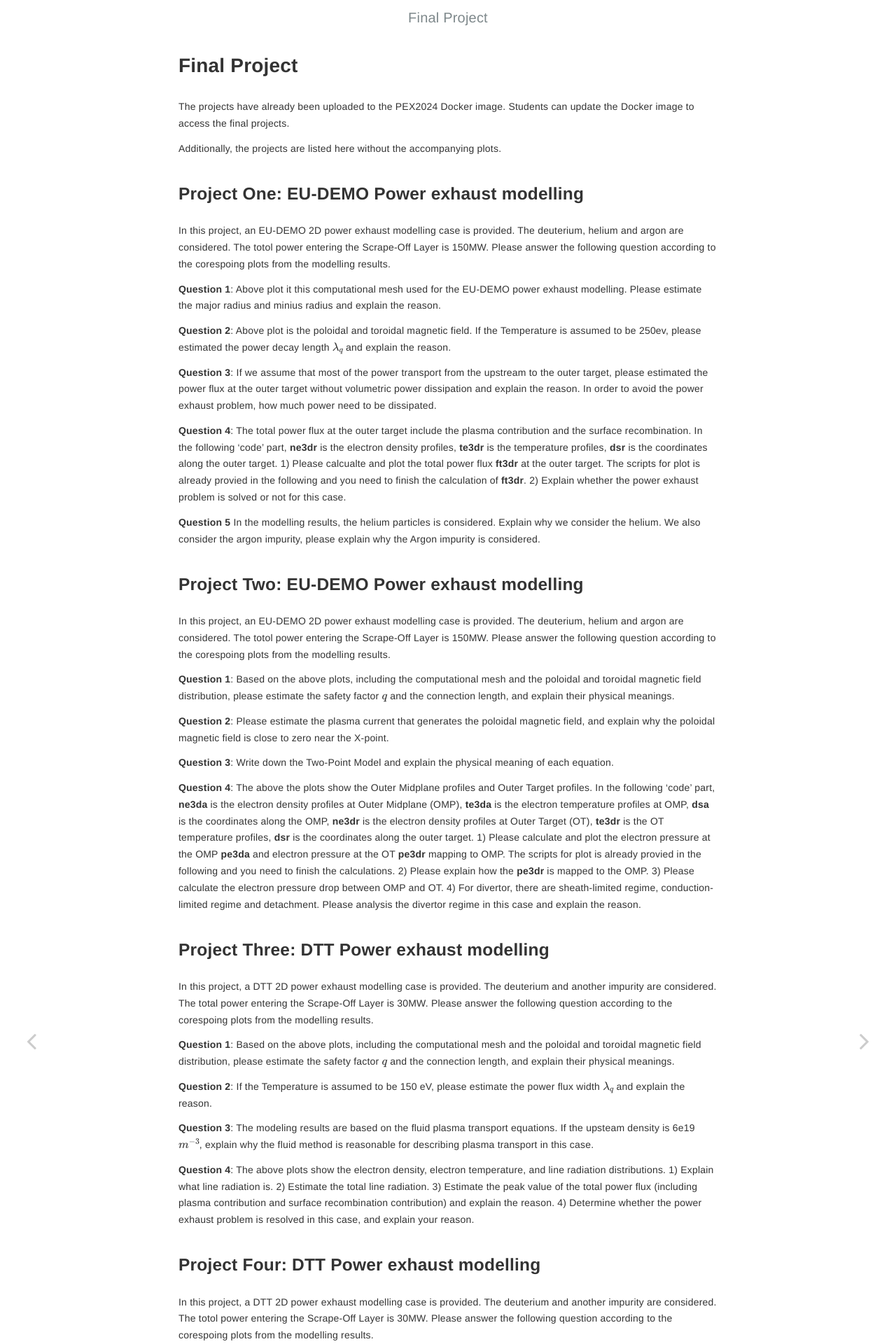
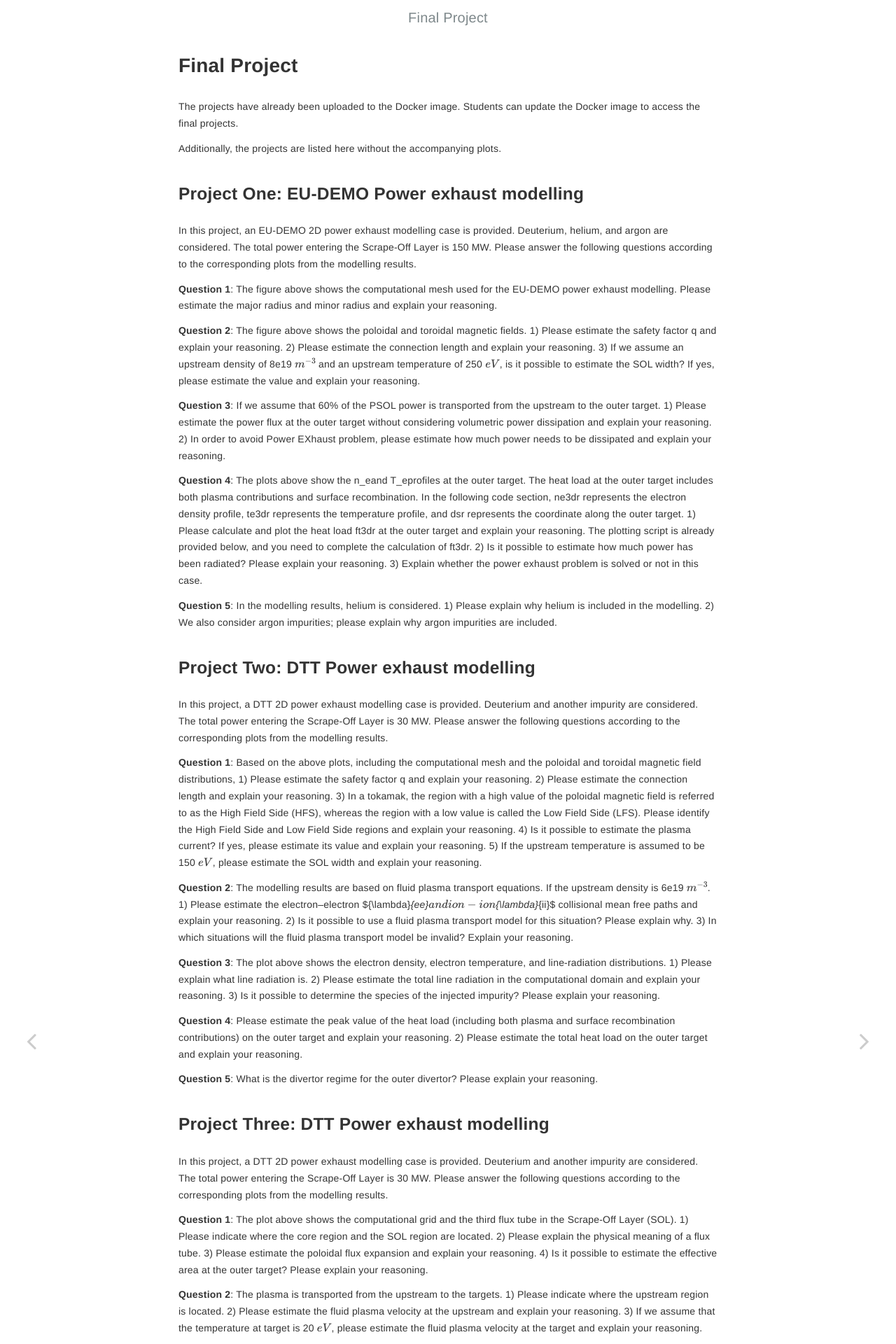
Before and after one commit to haoshengwu/pex2024, a Jekyll site: the page built from _posts/2024-09-10-Final.md, in a window 1280 px wide. Shown: the top 1920 px of the page at 70% size. Built offline with Jekyll 4.4.1, drawn with Linux system fonts in a browser that asks for light colours; some of the changed text lies outside the part shown.

Commit message:
update final project

```diff
--- a/_posts/2024-09-10-Final.md
+++ b/_posts/2024-09-10-Final.md
@@ -6,69 +6,63 @@ category: Jekyll
 layout: post
 ---
 
-The projects have already been uploaded to the PEX2024 Docker image. Students can update the Docker image to access the final projects.
+The projects have already been uploaded to the Docker image. Students can update the Docker image to access the final projects.
 
 Additionally, the projects are listed here without the accompanying plots.
 
-## Project One: EU-DEMO Power exhaust modelling
+##  Project One: EU-DEMO Power exhaust modelling
 
-In this project, an EU-DEMO 2D power exhaust modelling case is provided. The deuterium, helium and argon are considered. The totol power entering the Scrape-Off Layer is 150MW. Please answer the following question according to the corespoing plots from the modelling results.<br>
+In this project, an EU-DEMO 2D power exhaust modelling case is provided. Deuterium, helium, and argon are considered. The total power entering the Scrape-Off Layer is 150 MW. Please answer the following questions according to the corresponding plots from the modelling results.<br>
 
-**Question 1**: Above plot it this computational mesh used for the EU-DEMO power exhaust modelling. Please estimate the major radius and minius radius and explain the reason.<br>
+**Question 1**: The figure above shows the computational mesh used for the EU-DEMO power exhaust modelling. Please estimate the major radius and minor radius and explain your reasoning.<br>
 
-**Question 2**: Above plot is the poloidal and toroidal magnetic field. If the Temperature is assumed to be 250ev, please estimated the power decay length ${\lambda}_{q}$ and explain the reason.<br>
+**Question 2**: The figure above shows the poloidal and toroidal magnetic fields. 1) Please estimate the safety factor q and explain your reasoning. 2) Please estimate the connection length and explain your reasoning. 3) If we assume an upstream density of 8e19 ${m^{-3}}$ and an upstream temperature of 250 $eV$, is it possible to estimate the SOL width? If yes, please estimate the value and explain your reasoning.<br>
 
-**Question 3**: If we assume that most of the power transport from the upstream to the outer target, please estimated the power flux at the outer target without volumetric power dissipation and explain the reason. In order to avoid the power exhaust problem, how much power need to be dissipated.<br>
+**Question 3**: If we assume that 60% of the PSOL power is transported from the upstream to the outer target. 1) Please estimate the power flux at the outer target without considering volumetric power dissipation and explain your reasoning. 2) In order to avoid Power EXhaust problem, please estimate how much power needs to be dissipated and explain your reasoning.<br>
 
-**Question 4**: The total power flux at the outer target include the plasma contribution and the surface recombination. In the following 'code' part, **ne3dr** is the electron density profiles, **te3dr** is the temperature profiles, **dsr** is the coordinates along the outer target. 1) Please calcualte and plot the total power flux **ft3dr** at the outer target. The scripts for plot is already provied in the following and you need to finish the calculation of **ft3dr**. 2) Explain whether the power exhaust problem is solved or not for this case. <br>
+**Question 4**: The plots above show the n_eand T_eprofiles at the outer target. The heat load at the outer target includes both plasma contributions and surface recombination. In the following code section, ne3dr represents the electron density profile, te3dr represents the temperature profile, and dsr represents the coordinate along the outer target. 1) Please calculate and plot the heat load ft3dr at the outer target and explain your reasoning. The plotting script is already provided below, and you need to complete the calculation of ft3dr. 2) Is it possible to estimate how much power has been radiated? Please explain your reasoning. 3) Explain whether the power exhaust problem is solved or not in this case.<br>
 
-**Question 5** In the modelling results, the helium particles is considered. Explain why we consider the helium. We also consider the argon impurity, please explain why the Argon impurity is considered.<br>
+**Question 5**: In the modelling results, helium is considered. 1) Please explain why helium is included in the modelling. 2) We also consider argon impurities; please explain why argon impurities are included.<br>
 
-## Project Two: EU-DEMO Power exhaust modelling
+## Project Two: DTT Power exhaust modelling
 
-In this project, an EU-DEMO 2D power exhaust modelling case is provided. The deuterium, helium and argon are considered. The totol power entering the Scrape-Off Layer is 150MW. Please answer the following question according to the corespoing plots from the modelling results.<br>
+In this project, a DTT 2D power exhaust modelling case is provided. Deuterium and another impurity are considered. The total power entering the Scrape-Off Layer is 30 MW. Please answer the following questions according to the corresponding plots from the modelling results.<br>
 
-**Question 1**: Based on the above plots, including the computational mesh and the poloidal and toroidal magnetic field distribution, please estimate the safety factor $q$ and the connection length, and explain their physical meanings.<br>
+**Question 1**: Based on the above plots, including the computational mesh and the poloidal and toroidal magnetic field distributions, 1) Please estimate the safety factor q and explain your reasoning. 2) Please estimate the connection length and explain your reasoning. 3) In a tokamak, the region with a high value of the poloidal magnetic field is referred to as the High Field Side (HFS), whereas the region with a low value is called the Low Field Side (LFS). Please identify the High Field Side and Low Field Side regions and explain your reasoning. 4) Is it possible to estimate the plasma current? If yes, please estimate its value and explain your reasoning. 5) If the upstream temperature is assumed to be 150 $eV$, please estimate the SOL width and explain your reasoning.<br>
 
-**Question 2**: Please estimate the plasma current that generates the poloidal magnetic field, and explain why the poloidal magnetic field is close to zero near the X-point.<br>
+**Question 2**: The modelling results are based on fluid plasma transport equations. If the upstream density is 6e19 $m^{-3}$. 1) Please estimate the electron–electron ${\lambda}_{ee}$ and ion-ion ${\lambda}_{ii}$ collisional mean free paths and explain your reasoning. 2) Is it possible to use a fluid plasma transport model for this situation? Please explain why. 3) In which situations will the fluid plasma transport model be invalid? Explain your reasoning.<br>
 
-**Question 3**: Write down the Two-Point Model and explain the physical meaning of each equation.<br>
+**Question 3**: The plot above shows the electron density, electron temperature, and line-radiation distributions. 1) Please explain what line radiation is. 2) Please estimate the total line radiation in the computational domain and explain your reasoning. 3) Is it possible to determine the species of the injected impurity? Please explain your reasoning.<br>
 
-**Question 4**: The above the plots show the Outer Midplane profiles and Outer Target profiles. In the following 'code' part, **ne3da** is the electron density profiles at Outer Midplane (OMP), **te3da** is the electron temperature profiles at OMP, **dsa** is the coordinates along the OMP, **ne3dr** is the electron density profiles at Outer Target (OT), **te3dr** is the OT temperature profiles, **dsr** is the coordinates along the outer target. 1) Please calculate and plot the electron pressure at the OMP **pe3da** and electron pressure at the OT **pe3dr** mapping to OMP. The scripts for plot is already provied in the following and you need to finish the calculations. 2) Please explain how the **pe3dr** is mapped to the OMP. 3) Please calculate the electron pressure drop between OMP and OT. 4) For divertor, there are sheath-limited regime, conduction-limited regime and detachment. Please analysis the divertor regime in this case and explain the reason.<br>
+**Question 4**: Please estimate the peak value of the heat load (including both plasma and surface recombination contributions) on the outer target and explain your reasoning. 2) Please estimate the total heat load on the outer target and explain your reasoning. <br>
+
+**Question 5**: What is the divertor regime for the outer divertor? Please explain your reasoning.
+
 
 ## Project Three: DTT Power exhaust modelling
 
-In this project, a DTT 2D power exhaust modelling case is provided. The deuterium and another impurity are considered. The total power entering the Scrape-Off Layer is 30MW. Please answer the following question according to the corespoing plots from the modelling results.<br>
+In this project, a DTT 2D power exhaust modelling case is provided. Deuterium and another impurity are considered. The total power entering the Scrape-Off Layer is 30 MW. Please answer the following questions according to the corresponding plots from the modelling results.<br>
 
-**Question 1**: Based on the above plots, including the computational mesh and the poloidal and toroidal magnetic field distribution, please estimate the safety factor $q$ and the connection length, and explain their physical meanings. <br>
+**Question 1**: The plot above shows the computational grid and the third flux tube in the Scrape-Off Layer (SOL). 1) Please indicate where the core region and the SOL region are located. 2) Please explain the physical meaning of a flux tube. 3) Please estimate the poloidal flux expansion and explain your reasoning. 4) Is it possible to estimate the effective area at the outer target? Please explain your reasoning.<br>
 
-**Question 2**: If the Temperature is assumed to be 150 eV, please estimate the power flux width  ${\lambda}_{q}$ and explain the reason. <br>
-
-**Question 3**: The modeling results are based on the fluid plasma transport equations. If the upsteam density is 6e19 ${m}^{-3}$, explain why the fluid method is reasonable for describing plasma transport in this case.<br>
-
-**Question 4**: The above plots show the electron density, electron temperature, and line radiation distributions. 1) Explain what line radiation is. 2) Estimate the total line radiation. 3) Estimate the peak value of the total power flux (including plasma contribution and surface recombination contribution) and explain the reason. 4) Determine whether the power exhaust problem is resolved in this case, and explain your reason.<br>
-
-
-## Project Four: DTT Power exhaust modelling
-
-In this project, a DTT 2D power exhaust modelling case is provided. The deuterium and another impurity are considered. The totol power entering the Scrape-Off Layer is 30MW. Please answer the following question according to the corespoing plots from the modelling results. <br>
-
-**Question 1**: The above plot shows the third fluxtube in the Scrape-Off Layer in a computational mesh. Please explian the physical meaning of the fluxtube.<br>
-
-**Question 2**: The plasma transports from the upstream to the targets. Please: 1) Indicate where the upstream region is. 2) Explain why the plasma transports from the upstream to the targets. 3)Estimate the fluid plasma velocity in the upstream position.<br>
+**Question 2**: The plasma is transported from the upstream to the targets. 1) Please indicate where the upstream region is located. 2) Please estimate the fluid plasma velocity at the upstream and explain your reasoning. 3) If we assume that the temperature at target is 20 $eV$, please estimate the fluid plasma velocity at the target and explain your reasoning.<br>
 
 **Question 3**: In the lecture, we introduced volumetric atomic reactions. Please list the three most important types of reactions and explain what they are.<br>
 
-**Question 4**: Above plots shows electron density and electron temperature along the Second fluxtube in the Scrape-Off layer. 1) Please indicate the regions where the reactions mentioned in Question 3 can occur and explain the reason.2) indicate where is the inner target and where is the ourter target. 3) For divertor, there are sheath-limited regime, conduction-limited regime and detachment. Please analysis the divertor regimes both of the inner divertor and the outer divertor. 4) explain why there are difference between the inner divertor and outer divertor in this flux tube. 5) Please estimate the total power flux (the plasma contribution and surface recombination contribution) at the inner and outer targets in this fluxtube.<br>
+**Question 4**: The plots above show the electron density and electron temperature along the second flux tube in the Scrape-Off Layer (SOL). 1) Please indicate the regions where the reactions mentioned in Question 3 can occur and explain your reasoning. 2) Please indicate the numbers of cells for OMP, IT, and OT and explain your reasoning. 3) For the divertor, there are sheath-limited, conduction-limited, and detached regimes. Please analyze the divertor regimes for both the inner and the outer divertors and explain your reasoning. 4) Please explain the possible reasons for the differences between the inner and outer divertors in this flux tube.<br>
 
-## Project Five: Power exhaust modelling
+**Question 5**: 1) Please estimate the heat load (including both the plasma and surface recombination contributions) at the inner and outer targets in this flux tube and explain your reasoning. 2) Is it possible to estimate the total heat load at the inner and outer targets? Please explain your reasoning. 3) Is it possible to estimate how much power is radiated in the SOL region? Please explain your reasoning.<br>
 
-In this project, three power exhaust modelling cases are provided. Please answer the following question according to the corespoing plots from the modelling results.
+## Project Four: Project Four: Alcator C-Mod edge plasma modelling
 
-**Question 1**: Shown above are the computational grid plots for three tokamaks/reactors: ITER, EU-DEMO, and DTT. Please identify which plot corresponds to ITER, which to EU-DEMO, and which to DTT, and explain the reason.<br>
+In this project, an Alcator C-Mod edge plasma modelling case is provided. Deuterium is considered. The total power entering the Scrape-Off Layer is 3.6 MW. Please answer the following question according to the corresponding plots from the modelling results.<br>
 
-**Question 2**: There are three divertor regimes. Please list them along with the corresponding characteristics of each regime. <br>
+**Question 1**: The above plots are computational mesh and poloidal and toroidal magnetic field of Alcator C-Mod. 1) Please estimate the major and minor radius. 2) Please estimate the connection length and explain your reasons. 3) Please estimate the saft factor q and explain your reasons.<br>
 
-**Question 3**: The fusion reactor will operate in one of the three divertor regimes. Which regime is it, and why?<br>
+**Question 2**: The above plots are the ne and Te profiles at the OMP. 1) Please estimate the density decay length at the OMP and explain your reasoning. 2) Please estimate the temperature decay length at the OMP and explain your reasoning. 3) Please estimate the power decay length at the OMP and explain your reasoning.<br>
 
-**Question 4**: Above are the plots about electron density and electron temperature along the Second fluxtube in the Scrape-Off layer of one of the three devices. 1) what is the upsteam density, upsteam temperature and upstream fluid plasma velocity? 2) Please esimate the total power flux (plasma contribution and surface recombination contribution) at the inner and outer targets. 3) Are the inner and outer targets are detached or not? Please explain the reason. 4) Please estimate the electron pressure drop from the upstream to the outer target.<br>
+**Question 3**: 1) Please calculate the parallel heat flux at the OMP and explain your reasoning. 2) If we assume there is no volumetric power loss, please estimate the heat load at the outer target and explain your reasoning.<br>
+
+**Question 4**: Is there a power exhaust problem at the outer divertor target in this case? Please explain your reasoning.<br>
+
+**Question 5**: The plots above show the electron density and electron temperature along the second flux tube in the Scrape-Off Layer (SOL). 1) What are the values of the upstream density, upstream temperature, and upstream fluid plasma velocity? Please explain your reasoning. 2) What are the values of plasma velocity and the plasma particle flux at inner and outer targets? Please explain your reasoning. 3) Please estimate the heat load in this flux tube at the inner and outer targets and explain your reasoning. 4) In this flux tube, are the targets detached or not? Please explain your reasoning. 5) Is there a pressure drop between the OMP and the outer target? Please explain your reasoning.<br>
```
Also changed, not shown: 17 other files.
